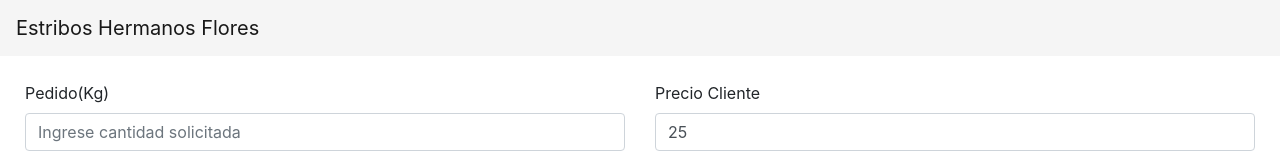
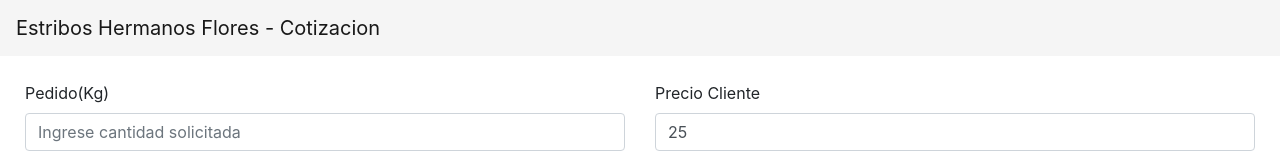
Before and after one commit to mfloresz/calc-ehf, a plain HTML site: page index.html in a window 1280 px wide. Shown: the top 160 px of the page. Drawn offline with nearby package versions, Linux system fonts and the light colour scheme.

Commit message:
Update index.html

```diff
--- a/index.html
+++ b/index.html
@@ -36,7 +36,7 @@ if ("serviceWorker" in navigator) {
 
 <body>
     <nav class="navbar navbar-light" style="background-color: whitesmoke;text-align: center">
-        <span class="navbar-brand">Estribos Hermanos Flores</span>
+        <span class="navbar-brand">Estribos Hermanos Flores - Cotizacion</span>
     </nav>
 
     <form style="padding: 25px">
```
